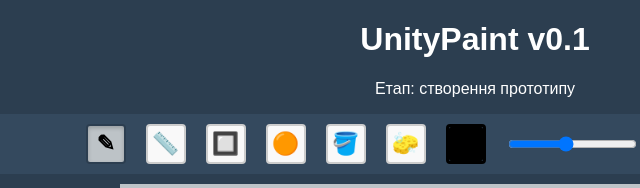
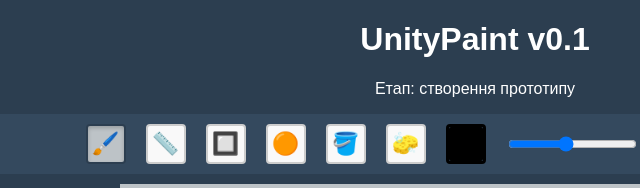
Before and after one commit to Avikett/paint-base_original, a website: page index.html in a window 1280 px wide. Shown: the top 188 px of the page, 165-805 px from the left. Drawn offline with Linux system fonts and the light colour scheme.

Commit message:
пензель

```diff
--- a/index.html
+++ b/index.html
@@ -12,7 +12,7 @@
     <!-- Емодзі кнопок -->
     <div class="controls">
       <button id="brushBtn" class="tool-button active" title="Пензель">
-        &#9998;
+        🖌️
       </button>
       <button id="lineBtn" class="tool-button" title="Лінія">📏</button>
       <button id="rectBtn" class="tool-button" title="Прямокутник">🔲</button>
```
